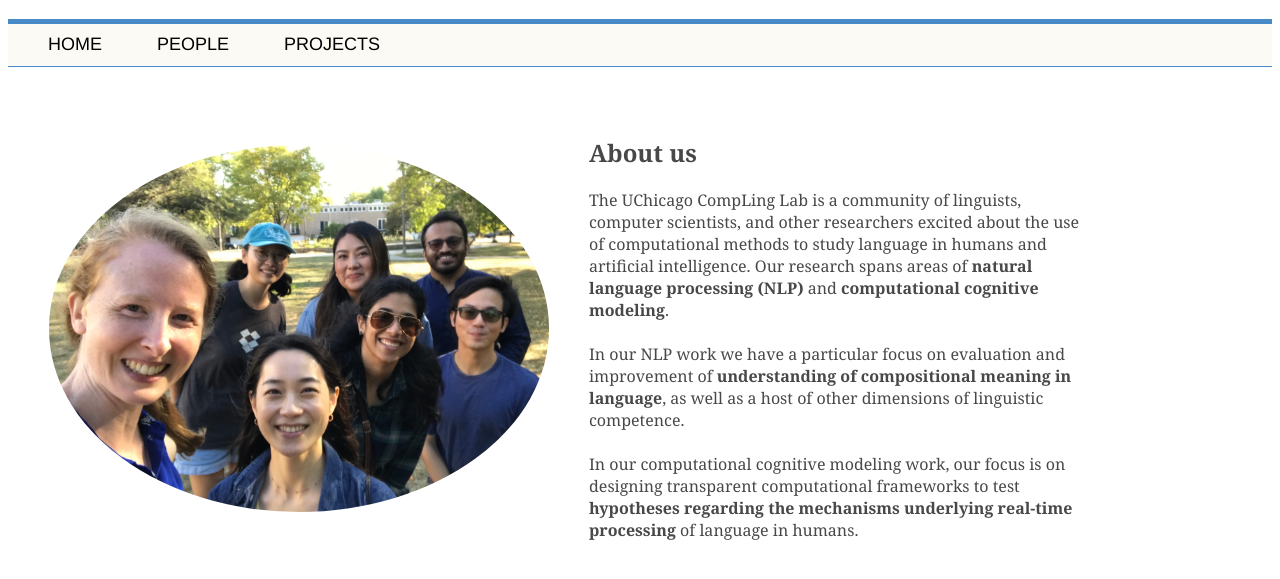
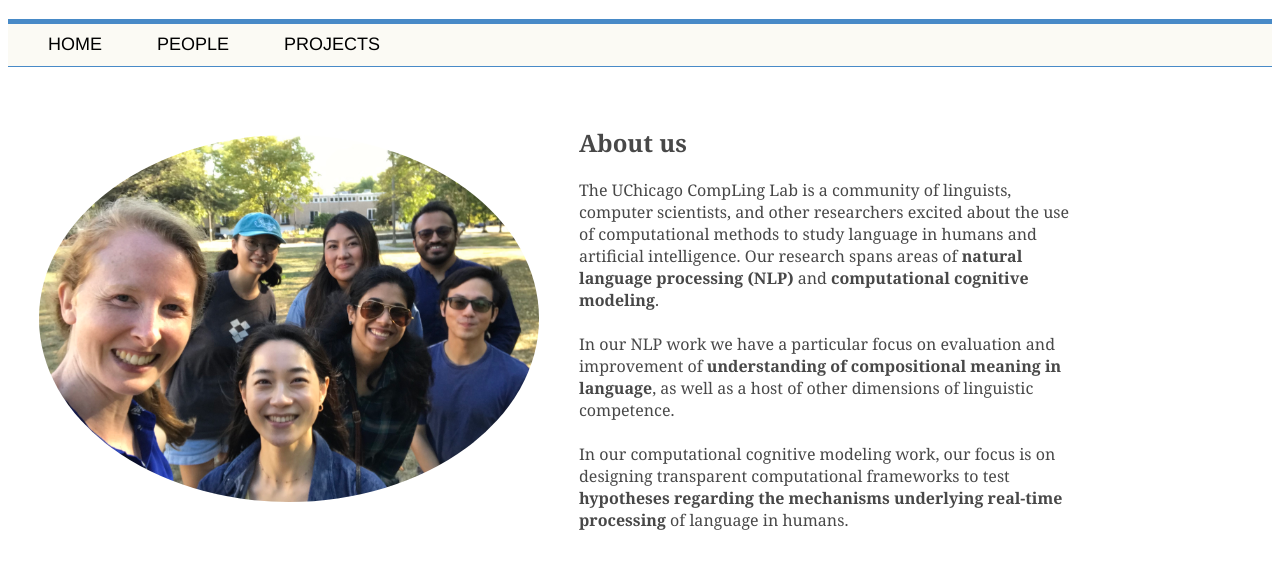
Before and after one commit to uchicagocompling/uchicagocompling.github.io, a plain HTML site: page index.html in a window 1280 px wide. Shown: the part 67-646 px from the top of the page. Drawn offline with Linux system fonts and the light colour scheme.

Commit message:
homepage spacing

```diff
--- a/index.html
+++ b/index.html
@@ -15,7 +15,7 @@
     </ul>
 
   <div class="intro">
-          <table style="border:0px;border-spacing: 0 30px;">
+          <table style="border:0px;border-spacing: 0 20px;">
                  <colgroup>
                    <col span="1" style="width: 540px;"/>
                    <col span="1" style="width: auto;"/>
--- a/style2.css
+++ b/style2.css
@@ -37,7 +37,7 @@ text-align: center
 
 div.intro {
 width:1040px;
-margin-left: 40px;
+margin-left: 30px;
 margin-right: auto;
 }
 
```
